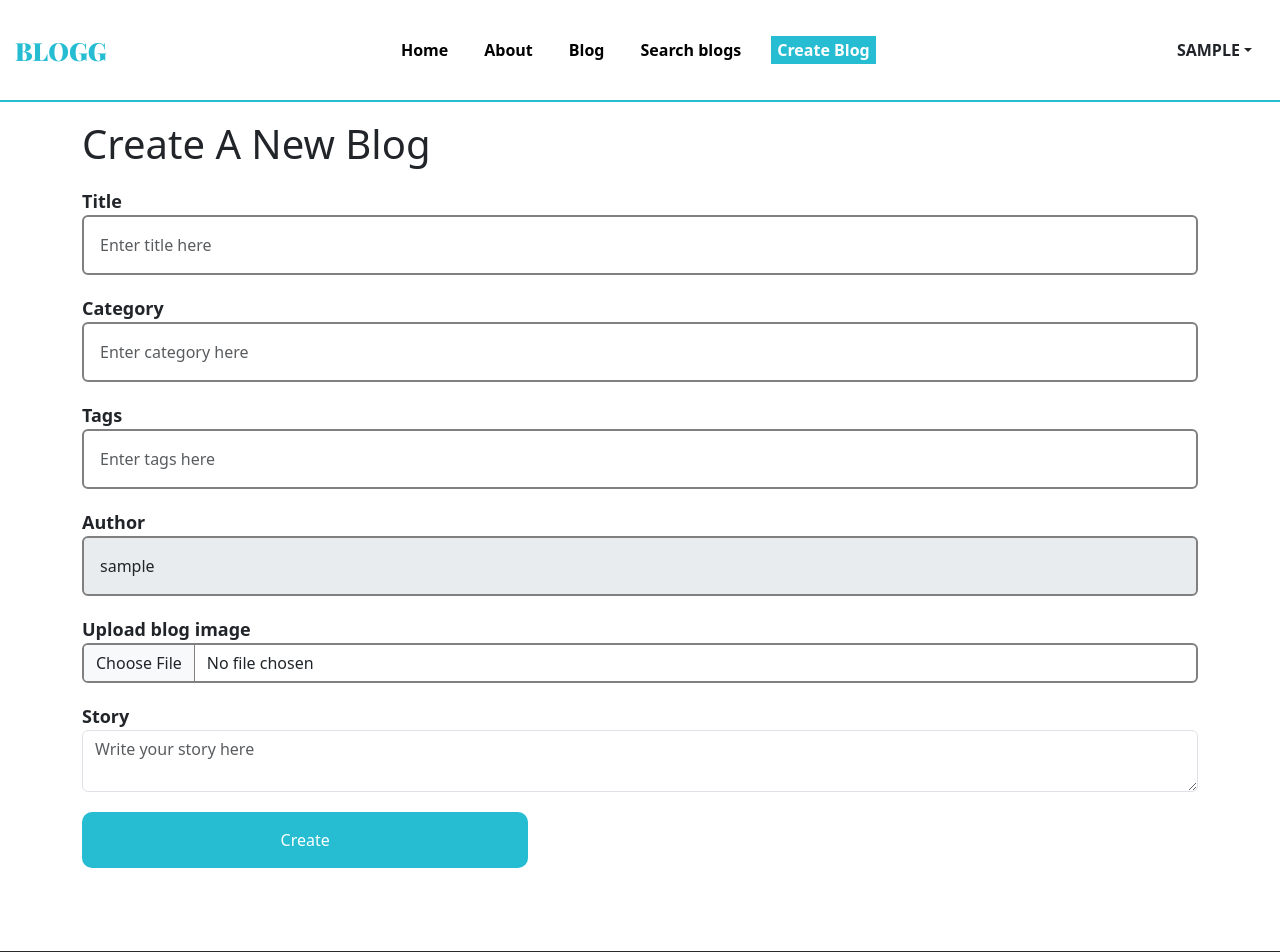
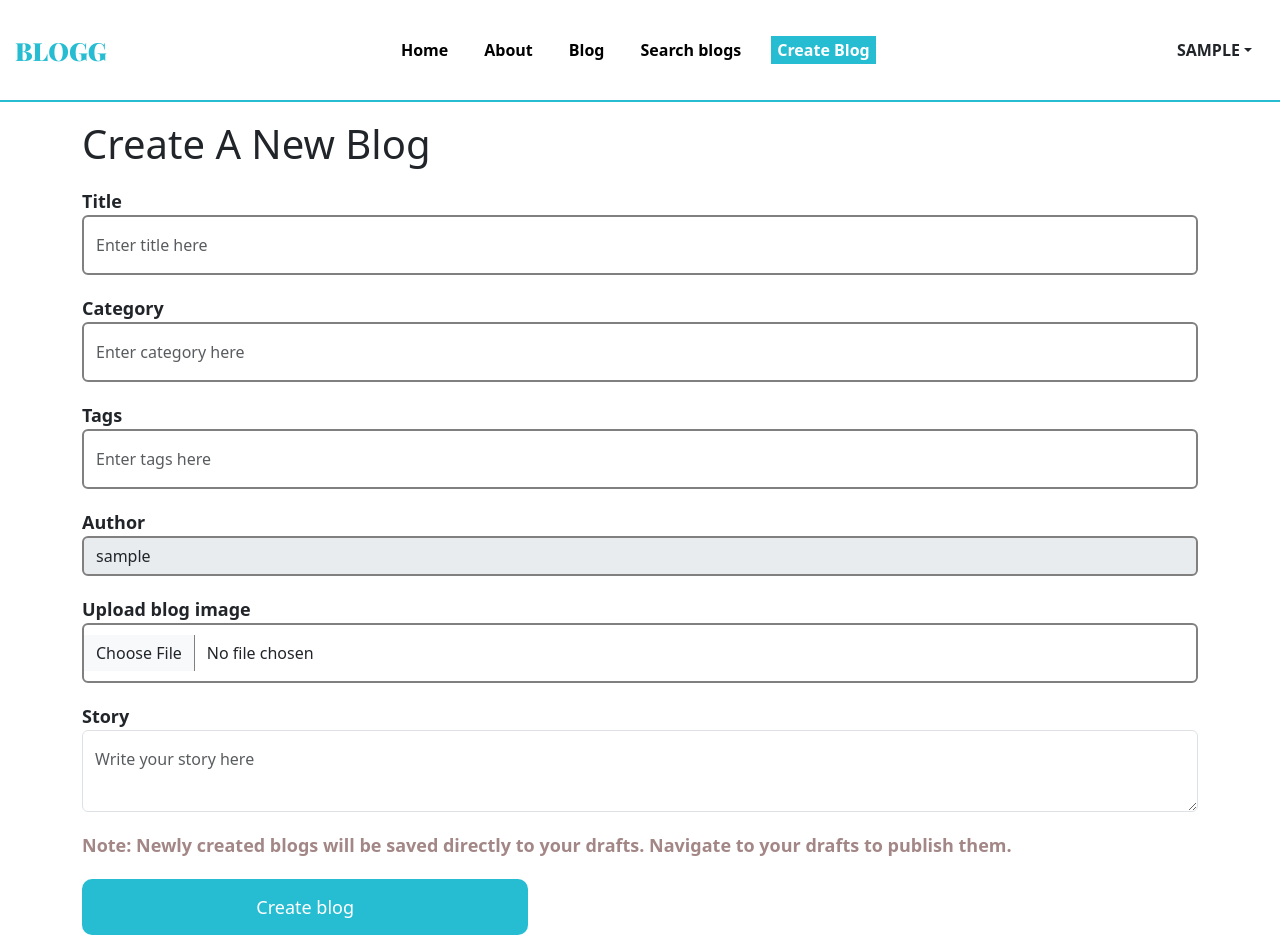
Before and after one commit to Blard-omu/Blogg-Front-end, a React (Vite) app: page /create in a window 1280 px wide. Shown: the top 952 px of the page. Built offline with nearby package versions, Linux system fonts and the light colour scheme; no server answers; sample sign-in values are in the browser's storage.

Commit message:
Create a blog

```diff
--- a/src/components/BlogFormUpdate.jsx
+++ b/src/components/BlogFormUpdate.jsx
@@ -74,7 +74,6 @@ const UpdateBlog = () => {
       if (data?.success) {
         toast.success("Blog updated successfully");
         navigate("/profile");
-        navigate("/");
         setLoading(false);
       } else {
         toast.error("Failed to update blog");
@@ -87,7 +86,6 @@ const UpdateBlog = () => {
     } else {
       toast.error("Failed to update blog");
     }
-
       setLoading(false);
     }
   };
@@ -118,18 +116,8 @@ const UpdateBlog = () => {
             required
           />
         </div>
-        {/* <div className="create-input">
-          <label>Tags</label>
-          <input
-            className="form-control p-3"
-            type="text"
-            placeholder="Author"
-            value={author}
-            // onChange={(e) => setCategory(e.target.value)}
-            disabled
-          />
-        </div> */}
-        <div className="form-control">
+        <div className="create-input">
+        <label>Tags</label>
           <input
             className="form-control p-3"
             type="text"
--- a/src/css/createblog.css
+++ b/src/css/createblog.css
@@ -19,6 +19,7 @@
   border-radius: 10px;
   margin-bottom: 43px;
   margin-top: 20px;
+  font-size: 18px;
 }
 
 @media (max-width: 1080px) {
--- a/src/index.css
+++ b/src/index.css
@@ -46,4 +46,5 @@ button:focus, .button-primary, .button-primary:hover {
 .loading img{
   width: 100%;
   opacity: .6;
+  color: #a38686;
 }
--- a/src/pages/CreatBlogForm.jsx
+++ b/src/pages/CreatBlogForm.jsx
@@ -3,9 +3,6 @@ import axios from "axios";
 import toast from "react-hot-toast";
 import { useNavigate } from "react-router-dom";
 import "../css/createblog.css";
-import Button from 'react-bootstrap/Button';
-import Modal from 'react-bootstrap/Modal';
-import OffCanvas from "../components/Modal";
 
 const CreateBlog = () => {
   const [title, setTitle] = useState("");
@@ -15,10 +12,6 @@ const CreateBlog = () => {
   const [tags, setTags] = useState("");
   const [image, setImage] = useState(null);
   const [loading, setLoading] = useState(false);
-  const [show, setShow] = useState(false);
-
-  const handleClose = () => setShow(false);
-  const handleShow = () => setShow(true);
 
   const navigate = useNavigate();
 
@@ -30,7 +23,7 @@ const CreateBlog = () => {
     setAuthor(parsedUsername);
   }, []);
 
-  const handleSubmit = async (e) => {
+  const handleSubmit = async (e, state) => {
     e.preventDefault();
 
     const formData = new FormData();
@@ -40,10 +33,10 @@ const CreateBlog = () => {
     formData.append("tags", tags);
     formData.append("author", author);
     formData.append("imageUrl", image);
+    formData.append("state", state); // Add state parameter to FormData
 
     try {
-      setLoading(true)
-
+      setLoading(true);
       const { data } = await axios.post("/create", formData, {
         headers: {
           "Content-Type": "multipart/form-data",
@@ -52,20 +45,18 @@ const CreateBlog = () => {
 
       if (data?.success) {
         toast.success("Blog created successfully");
-        navigate("/profile");
-        navigate("/");
-        setLoading(false);
+        setTimeout(() => {
+          navigate("/profile");
+        }, 3000);
       } else {
         toast.error("Failed to create blog");
       }
-    }catch (err) {
+    } catch (err) {
       if (err?.response?.data) {
-        const error  = err.response.data.error;
-        toast.error("Fail to create blog");
-        setLoading(false);
-        console.log(err);
+        const error = err.response.data.error;
+        toast.error(error);
       } else {
-        toast.error("Fail to create blog");
+        toast.error("Failed to create blog");
       }
     } finally {
       setLoading(false);
@@ -74,13 +65,13 @@ const CreateBlog = () => {
 
   return (
     <div style={{ paddingTop: "120px" }}>
-      <h1 className="">Create A New Blog</h1>
-      <form className="" onSubmit={handleSubmit}>
+      <h1>Create A New Blog</h1>
+      <form onSubmit={handleSubmit}>
         <div className="create-input">
           <label>Title</label>
           <input
-            className="form-control p-3"
             type="text"
+            className="form-control py-3"
             placeholder="Enter title here"
             value={title}
             onChange={(e) => setTitle(e.target.value)}
@@ -90,8 +81,8 @@ const CreateBlog = () => {
         <div className="create-input">
           <label>Category</label>
           <input
-            className="form-control p-3"
             type="text"
+            className="form-control py-3"
             placeholder="Enter category here"
             value={category}
             onChange={(e) => setCategory(e.target.value)}
@@ -99,10 +90,10 @@ const CreateBlog = () => {
           />
         </div>
         <div className="create-input">
-        <label>Tags</label>
+          <label>Tags</label>
           <input
-            className="form-control p-3"
             type="text"
+            className="form-control py-3"
             placeholder="Enter tags here"
             value={tags}
             onChange={(e) => setTags(e.target.value)}
@@ -112,9 +103,9 @@ const CreateBlog = () => {
         <div className="create-input">
           <label>Author</label>
           <input
-            className="form-control p-3"
             type="text"
             placeholder="Author"
+            className="form-control"
             value={author}
             onChange={(e) => setAuthor(e.target.value)}
             required
@@ -124,31 +115,34 @@ const CreateBlog = () => {
         <div className="create-input">
           <label>Upload blog image</label>
           <input
-            className="form-control file"
             type="file"
-            aria-label="File browser example"
             accept="image/*"
+            className="form-control py-3"
             onChange={(e) => setImage(e.target.files[0])}
             required
-            placeholder=""
           />
         </div>
         <div className="create-input">
           <label>Story</label>
           <textarea
-            className="form-control"
             placeholder="Write your story here"
             value={content}
+            className="form-control py-3"
             onChange={(e) => setContent(e.target.value)}
             required
           />
         </div>
-        <button className="create-btn" type="submit" disabled={loading}>
-          {loading ? "Loading..." : "Create"}
+        <div className="create-input ">
+          <label style={{ color: "#a38686" }}>
+            Note: Newly created blogs will be saved directly to your drafts.
+            Navigate to your drafts to publish them.
+          </label>
+          <button type="submit" className="create-btn">
+            {loading ? "loading..." : "Create blog"}
           </button>
+        </div>
       </form>
     </div>
-
   );
 };
 
```
